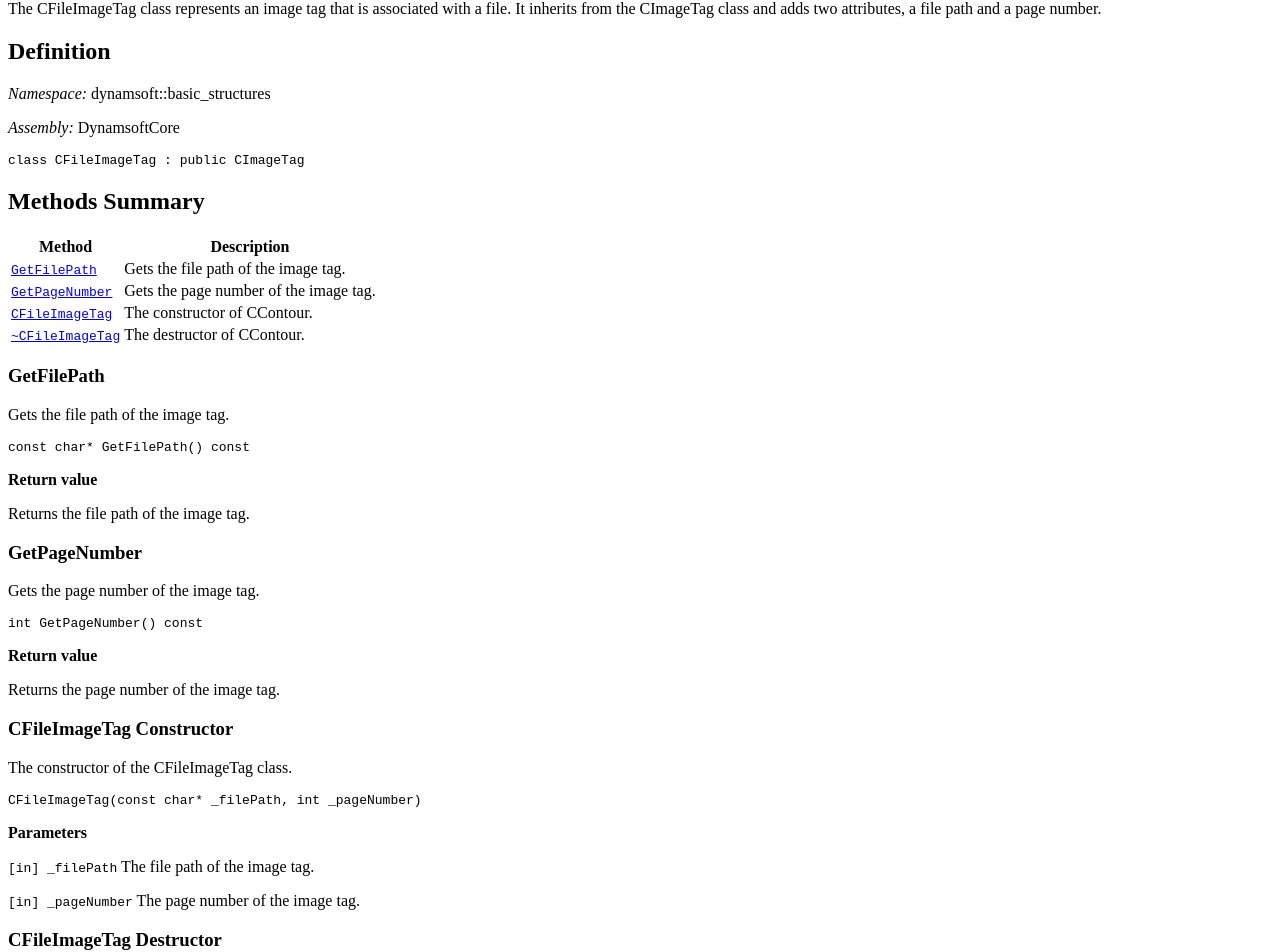
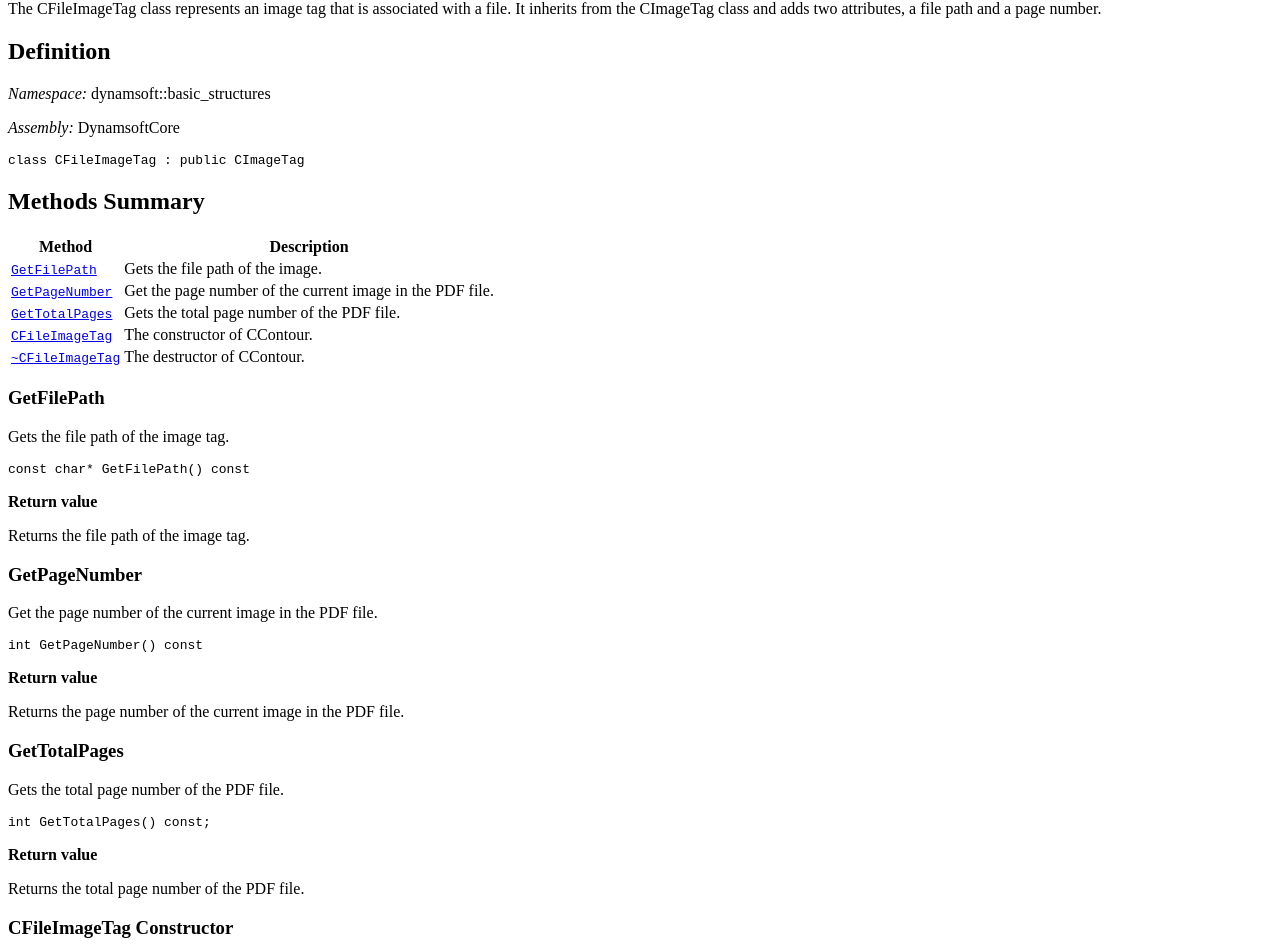
Before and after one commit to dynamsoft-docs/capture-vision-docs-server, a Jekyll site: the page built from programming/cplusplus/api-reference/core/basic-structures/file-image-tag.md, in a window 1280 px wide and 1400 px high, scrolled down 627 px. Shown: the top 952 px of the window. Built offline with Jekyll 4.4.1, drawn with Linux system fonts in a browser that asks for light colours.

Commit message:
Update file-image-tag.md

````diff
--- a/programming/cplusplus/api-reference/core/basic-structures/file-image-tag.md
+++ b/programming/cplusplus/api-reference/core/basic-structures/file-image-tag.md
@@ -24,8 +24,9 @@ class CFileImageTag : public CImageTag
 
 | Method               | Description |
 |----------------------|-------------|
-| [`GetFilePath`](#getfilepath) | Gets the file path of the image tag.|
-| [`GetPageNumber`](#getpagenumber) | Gets the page number of the image tag.|
+| [`GetFilePath`](#getfilepath) | Gets the file path of the image.|
+| [`GetPageNumber`](#getpagenumber) | Get the page number of the current image in the PDF file. |
+| [`GetTotalPages`](#gettotalpages) | Gets the total page number of the PDF file. |
 | [`CFileImageTag`](#cfileimagetag-constructor) | The constructor of CContour. |
 | [`~CFileImageTag`](#cfileimagetag-destructor) | The destructor of CContour. |
 
@@ -43,7 +44,7 @@ Returns the file path of the image tag.
 
 ### GetPageNumber
 
-Gets the page number of the image tag.
+Get the page number of the current image in the PDF file.
 
 ```cpp
 int GetPageNumber() const
@@ -51,7 +52,19 @@ int GetPageNumber() const
 
 **Return value**
 
-Returns the page number of the image tag.
+Returns the page number of the current image in the PDF file.
+
+### GetTotalPages
+
+Gets the total page number of the PDF file.
+
+```cpp
+int GetTotalPages() const;
+```
+
+**Return value**
+
+Returns the total page number of the PDF file.
 
 ### CFileImageTag Constructor
 
````
